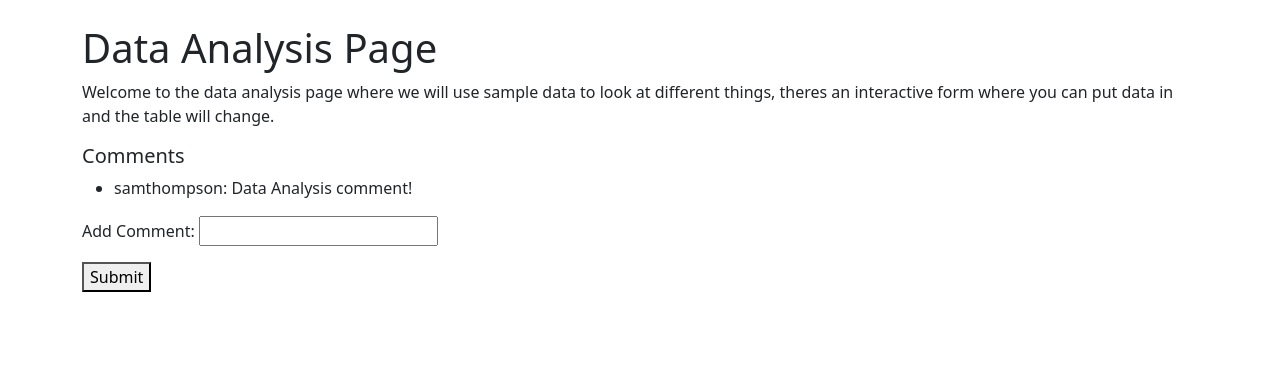
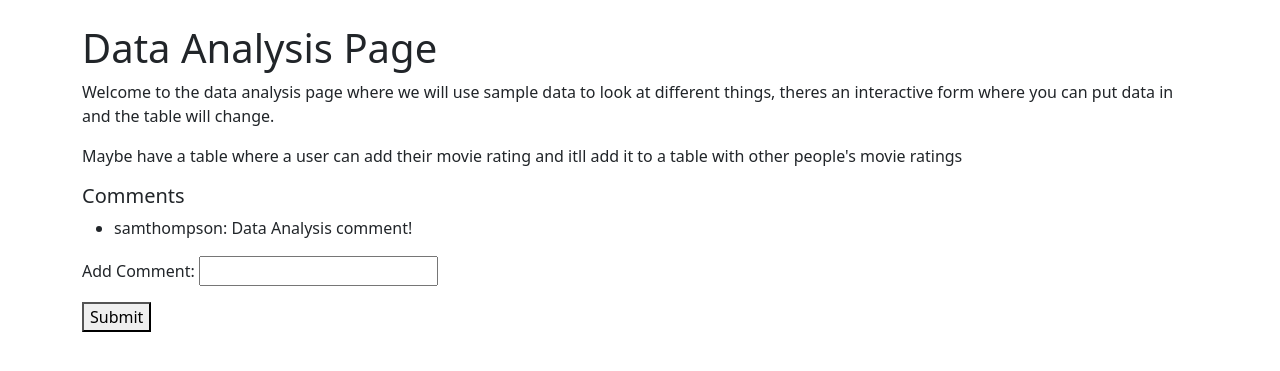
Before and after one commit to sthompson232/Django-Unrestrained, a Django app: page /data-analysis/ in a window 1280 px wide. Shown: the part 82-453 px from the top of the page. Run offline with Django 3.2, Linux system fonts and the light colour scheme; a user stored in the database is signed in; data comes from the database, SQL or seed files in the repository.

Commit message:
added idea for website

```diff
--- a/django_app/templates/django_app/data_analysis.html
+++ b/django_app/templates/django_app/data_analysis.html
@@ -3,6 +3,7 @@
 
 <h1>Data Analysis Page</h1>
 <p>Welcome to the data analysis page where we will use sample data to look at different things, theres an interactive form where you can put data in and the table will change.</p>
+<p>Maybe have a table where a user can add their movie rating and itll add it to a table with other people's movie ratings</p>
 <!-- VIEW COMMENTS -->
 <h5>Comments</h5>
 <ul>
```
